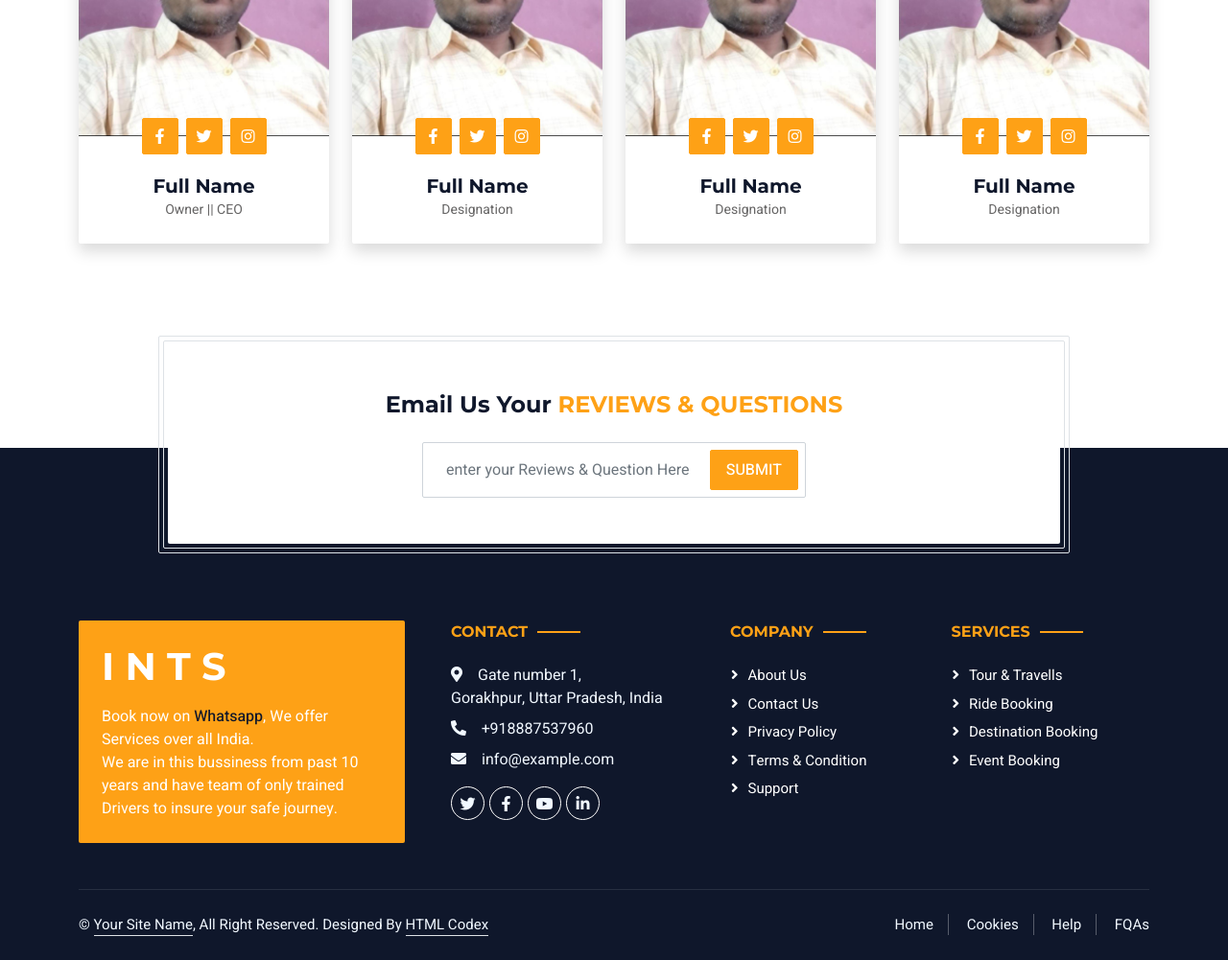
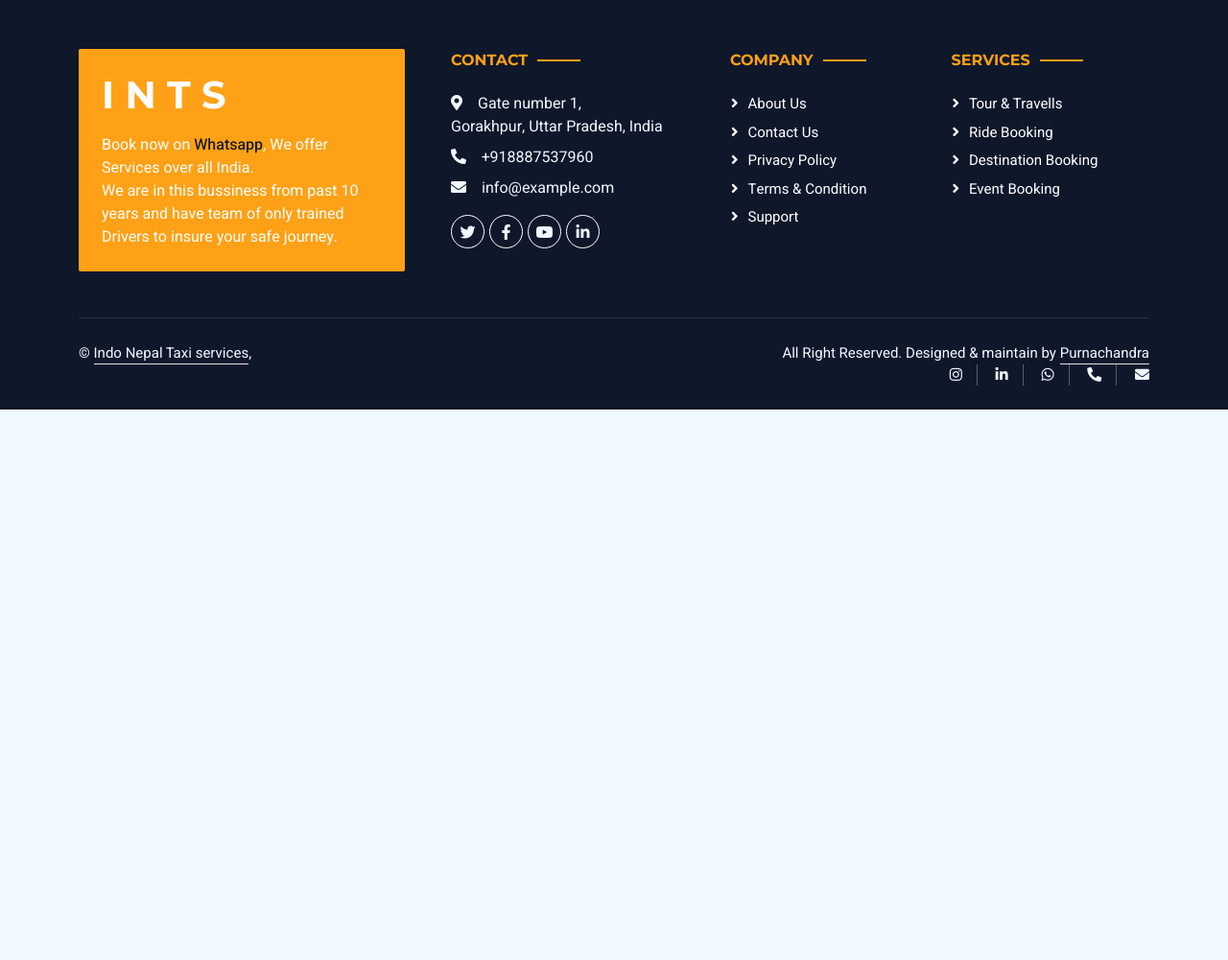
Before and after one commit to purnchndr/IndoNepalTaxiServices, a plain HTML site: page index.html in a window 1280 px wide. Shown: the part 5094-6095 px from the top of the page at 96% size. After the commit the page ends 5521 px from the top, so only its background shows below. Drawn offline with nearby package versions, Linux system fonts and the light colour scheme.

Commit message:
added author

```diff
--- a/css/style.css
+++ b/css/style.css
@@ -17,7 +17,7 @@
   position: fixed;
   display: none;
   right: 45px;
-  bottom: 45px;
+  bottom: 90px;
   z-index: 99;
 }
 
--- a/index.html
+++ b/index.html
@@ -896,7 +896,7 @@
       <!-- About End -->
 
       <!-- Video Start -->
-      <div class="container-xxl py-5 px-0 wow zoomIn" data-wow-delay="0.1s">
+      <!-- <div class="container-xxl py-5 px-0 wow zoomIn" data-wow-delay="0.1s">
         <div class="row g-0">
           <div class="col-md-6 bg-dark d-flex align-items-center">
             <div class="p-5">
@@ -952,7 +952,6 @@
               ></button>
             </div>
             <div class="modal-body">
-              <!-- 16:9 aspect ratio -->
               <div class="ratio ratio-16x9">
                 <iframe
                   class="embed-responsive-item"
@@ -966,7 +965,7 @@
             </div>
           </div>
         </div>
-      </div>
+      </div> -->
       <!-- Video End -->
 
       <!-- Testimonial Start -->
@@ -1286,21 +1285,30 @@
           <div class="copyright">
             <div class="row">
               <div class="col-md-6 text-center text-md-start mb-3 mb-md-0">
-                &copy; <a class="border-bottom" href="#">Your Site Name</a>, All
-                Right Reserved.
-
-                <!--/*** This template is free as long as you keep the footer author’s credit link/attribution link/backlink. If you'd like to use the template without the footer author’s credit link/attribution link/backlink, you can purchase the Credit Removal License from "https://htmlcodex.com/credit-removal". Thank you for your support. ***/-->
-                Designed By
-                <a class="border-bottom" href="https://htmlcodex.com"
-                  >HTML Codex</a
-                >
+                &copy;
+                <a class="border-bottom" href="#">Indo Nepal Taxi services</a>,
               </div>
               <div class="col-md-6 text-center text-md-end">
+                All Right Reserved. Designed & maintain by
+                <a class="border-bottom" href="https://purnchndr.github.io"
+                  >Purnachandra</a
+                >
                 <div class="footer-menu">
-                  <a href="">Home</a>
-                  <a href="">Cookies</a>
-                  <a href="">Help</a>
-                  <a href="">FQAs</a>
+                  <a href="www.instagram.com/purnchndr"
+                    ><i class="fab fa-instagram"></i
+                  ></a>
+
+                  <a href="www.linkedin.com/in/purnchndr"
+                    ><i class="fab fa-linkedin-in"></i
+                  ></a>
+                  <a
+                    href="https://api.whatsapp.com/send/?phone=%2B919125847068&text=Hi&type=phone_number&app_absent=0"
+                    ><i class="fab fa-whatsapp"></i
+                  ></a>
+                  <a href="tel:+91912847068"><i class="fa fa-phone-alt"></i></a>
+                  <a href="mailto:pratap.careers@gmail.com"
+                    ><i class="fa fa-envelope"></i
+                  ></a>
                 </div>
               </div>
             </div>
```
